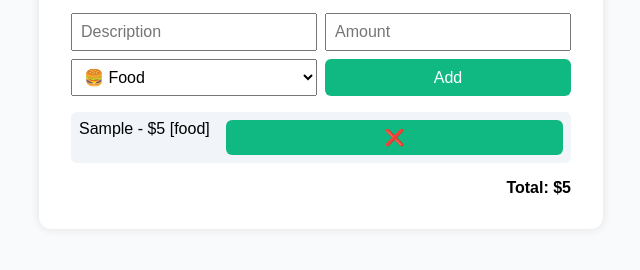
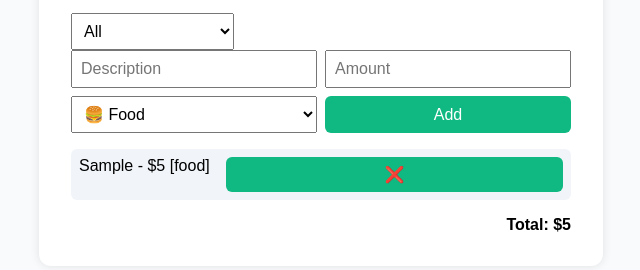
Before and after one commit to PavelDeny/Expense-Tracker-TypeScript-, a website: page Expense-Tracker/index.html in a window 1280 px wide. Both pictures are taken after typing "Sample", "5" into the empty fields and a click on the button "Add". Shown: the part 120-390 px from the top of the page, without its empty margins (319-959 px from the left). Drawn offline with Linux system fonts and the light colour scheme.

Commit message:
added filter

```diff
--- a/Expense-Tracker/app.js
+++ b/Expense-Tracker/app.js
@@ -1,14 +1,20 @@
 "use strict";
-let expenses = [];
-const form = document.querySelector("#expense-form");
-const descriptionInput = document.querySelector("#description");
-const amountInput = document.querySelector("#amount");
-const categorySelect = document.querySelector("#category");
-const list = document.querySelector("#expense-list");
-const totalDisplay = document.querySelector("#total");
-form.addEventListener("submit", (e) => {
+// app.ts — основной файл логики приложения Expense Tracker
+// Здесь будет реализована вся бизнес-логика: добавление, удаление, отображение расходов
+// Этот файл компилируется в app.js, который подключается в index.html
+// Пример: выводим приветствие в консоль, чтобы убедиться, что скрипт работает
+console.log('Expense Tracker App запущен!');
+var expenses = [];
+var form = document.querySelector("#expense-form");
+var descriptionInput = document.querySelector("#description");
+var amountInput = document.querySelector("#amount");
+var categorySelect = document.querySelector("#category");
+var list = document.querySelector("#expense-list");
+var totalDisplay = document.querySelector("#total");
+var filterSelect = document.querySelector("#filter");
+form.addEventListener("submit", function (e) {
     e.preventDefault();
-    const expense = {
+    var expense = {
         id: Date.now(),
         description: descriptionInput.value,
         amount: parseFloat(amountInput.value),
@@ -18,22 +24,29 @@ form.addEventListener("submit", (e) => {
     renderExpenses();
     form.reset();
 });
+filterSelect.addEventListener("change", function () {
+    renderExpenses();
+});
 function renderExpenses() {
     list.innerHTML = "";
-    let total = 0;
-    expenses.forEach((expense) => {
-        const li = document.createElement("li");
-        li.innerText = `${expense.description} - $${expense.amount} [${expense.category}]`;
-        const deleteBtn = document.createElement("button");
+    var total = 0;
+    var filter = filterSelect.value;
+    var filteredExpenses = filter === "all"
+        ? expenses
+        : expenses.filter(function (e) { return e.category === filter; });
+    filteredExpenses.forEach(function (expense) {
+        var li = document.createElement("li");
+        li.innerText = "".concat(expense.description, " - $").concat(expense.amount, " [").concat(expense.category, "]");
+        var deleteBtn = document.createElement("button");
         deleteBtn.innerText = "❌";
         deleteBtn.style.marginLeft = "1rem";
-        deleteBtn.onclick = () => {
-            expenses = expenses.filter((e) => e.id !== expense.id);
+        deleteBtn.onclick = function () {
+            expenses = expenses.filter(function (e) { return e.id !== expense.id; });
             renderExpenses();
         };
         li.appendChild(deleteBtn);
         list.appendChild(li);
         total += expense.amount;
     });
-    totalDisplay.innerText = `Total: $${total}`;
+    totalDisplay.innerText = "Total: $".concat(total);
 }
--- a/Expense-Tracker/index.html
+++ b/Expense-Tracker/index.html
@@ -16,6 +16,14 @@
 <body>
    <div class="container">
       <h1>💰 Expense Tracker</h1>
+
+      <select id="filter">
+         <option value="all">All</option>
+         <option value="food">🍔 Food</option>
+         <option value="transport">🚗 Transport</option>
+         <option value="entertainment">🎮 Entertainment</option>
+         <option value="other">📦 Other</option>
+      </select>
 
       <form id="expense-form">
          <input type="text" id="description" placeholder="Description" required />
```
Also changed, not shown: Expense-Tracker/app.ts (+11 -1 lines).
